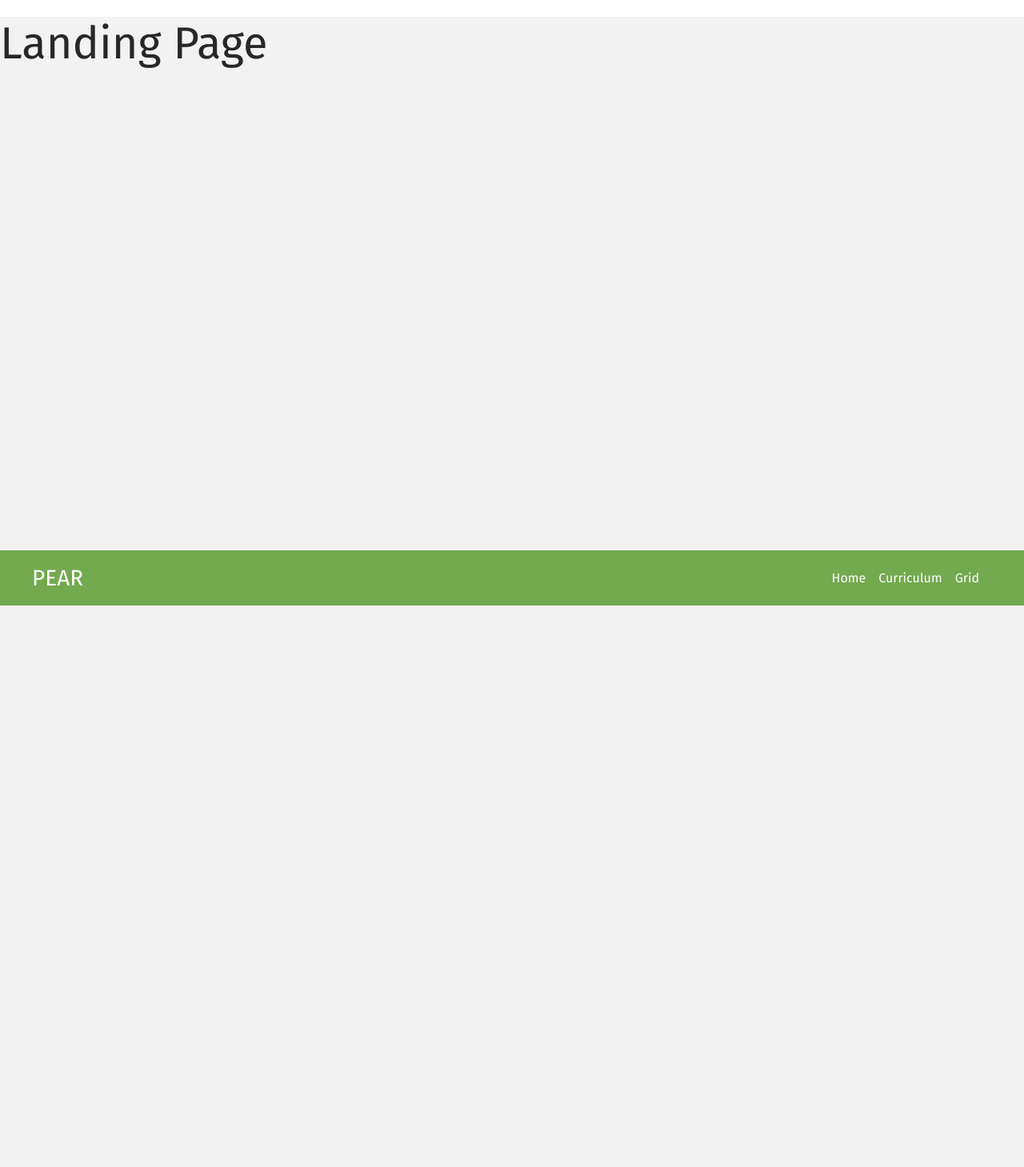
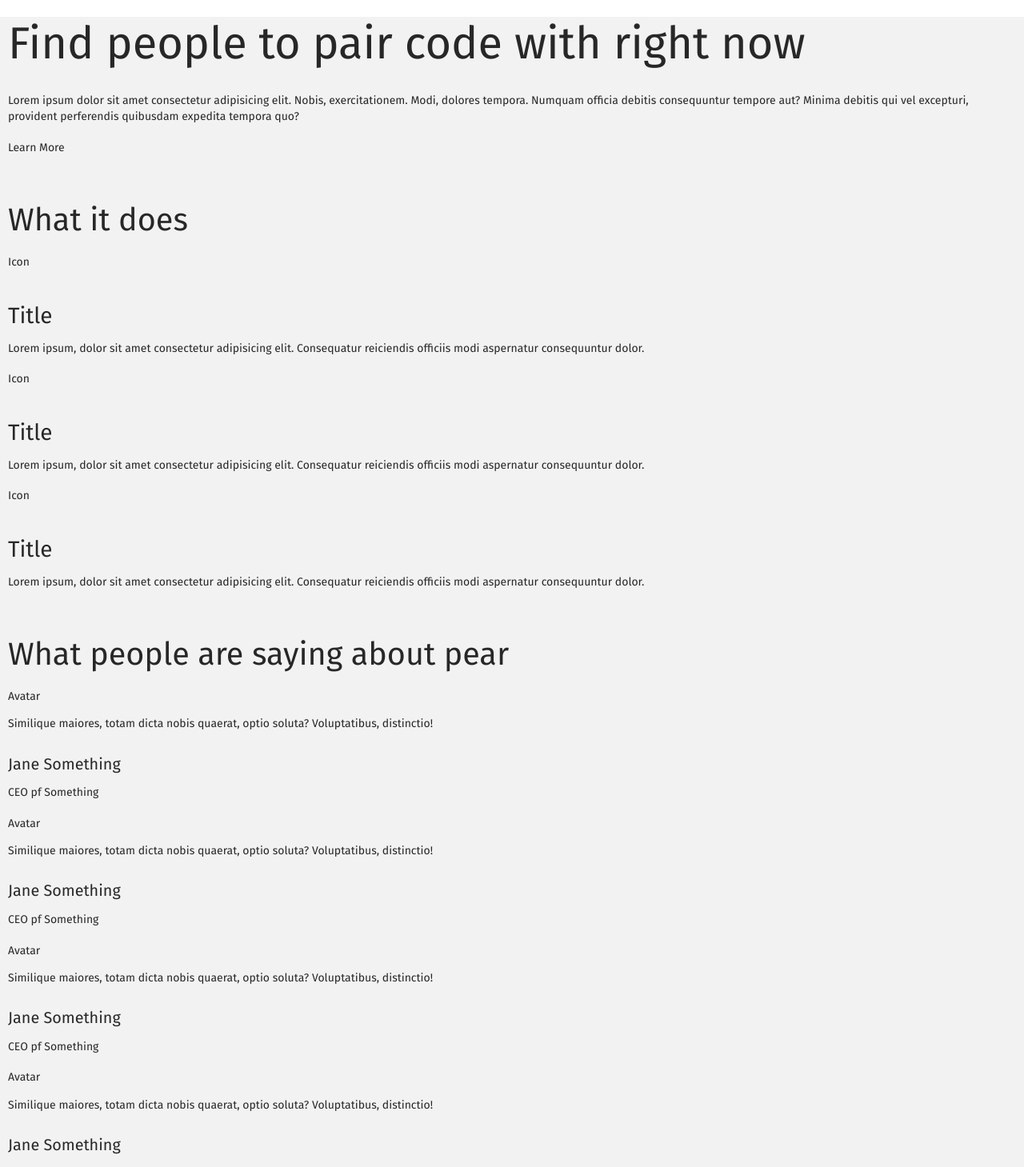
Before and after one commit to chazmcgrill/pair-coding-app, a React (Create React App) app in the folder client/: page / in a window 1280 px wide. Shown: the part 44-1503 px from the top of the page at 80% size. Before the commit the page ends 801 px from the top, so only its background shows below. Built offline with nearby package versions, Linux system fonts and the light colour scheme; no server answers.

Commit message:
Adds Landing Page Skeleton

```diff
--- a/client/src/app/pages/Landing.js
+++ b/client/src/app/pages/Landing.js
@@ -68,7 +68,57 @@ class Landing extends Component {
         const { isModalOpen } = this.props;
         return (
             <Fragment>
-                <h1>Landing Page</h1>
+                <section>
+                    <div>
+                        <h1>Find people to pair code with right now</h1>
+                        <p>Lorem ipsum dolor sit amet consectetur adipisicing elit. Nobis, exercitationem. Modi, dolores tempora. Numquam officia debitis consequuntur tempore aut? Minima debitis qui vel excepturi, provident perferendis quibusdam expedita tempora quo?</p>
+                        <div>Learn More</div>
+                    </div>
+                </section>
+
+                <section>
+                    <h2>What it does</h2>
+                    <div>
+                        <div>Icon</div>
+                        <h3>Title</h3>
+                        <p>Lorem ipsum, dolor sit amet consectetur adipisicing elit. Consequatur reiciendis officiis modi aspernatur consequuntur dolor.</p>
+                        <div>Icon</div>
+                        <h3>Title</h3>
+                        <p>Lorem ipsum, dolor sit amet consectetur adipisicing elit. Consequatur reiciendis officiis modi aspernatur consequuntur dolor.</p>
+                        <div>Icon</div>
+                        <h3>Title</h3>
+                        <p>Lorem ipsum, dolor sit amet consectetur adipisicing elit. Consequatur reiciendis officiis modi aspernatur consequuntur dolor.</p>
+                    </div>
+                </section>
+
+                <section>
+                    <h2>What people are saying about pear</h2>
+                    <div>
+                        <div>Avatar</div>
+                        <p>Similique maiores, totam dicta nobis quaerat, optio soluta? Voluptatibus, distinctio!</p>
+                        <h4>Jane Something</h4>
+                        <p>CEO pf Something</p>
+                    </div>
+                    <div>
+                        <div>Avatar</div>
+                        <p>Similique maiores, totam dicta nobis quaerat, optio soluta? Voluptatibus, distinctio!</p>
+                        <h4>Jane Something</h4>
+                        <p>CEO pf Something</p>
+                    </div>
+                    <div>
+                        <div>Avatar</div>
+                        <p>Similique maiores, totam dicta nobis quaerat, optio soluta? Voluptatibus, distinctio!</p>
+                        <h4>Jane Something</h4>
+                        <p>CEO pf Something</p>
+                    </div>
+                    <div>
+                        <div>Avatar</div>
+                        <p>Similique maiores, totam dicta nobis quaerat, optio soluta? Voluptatibus, distinctio!</p>
+                        <h4>Jane Something</h4>
+                        <p>CEO pf Something</p>
+                    </div>
+                </section>
+
                 {isModalOpen && (
                     <Modal
                         auth={this.startAuth}
```
